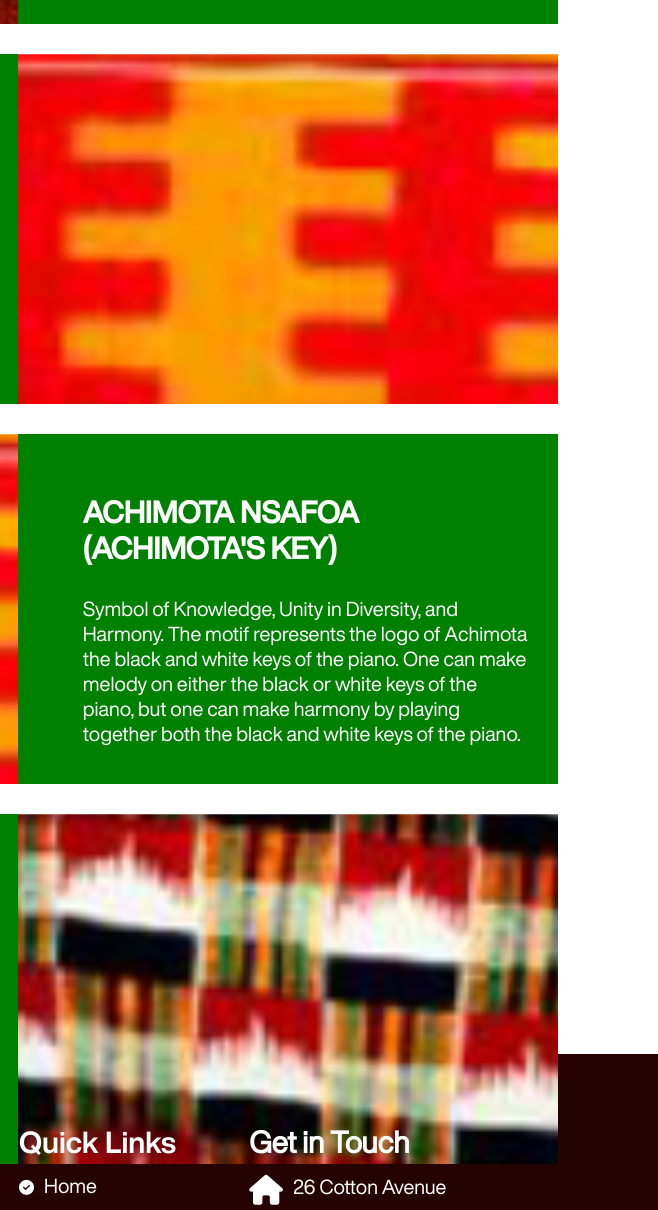
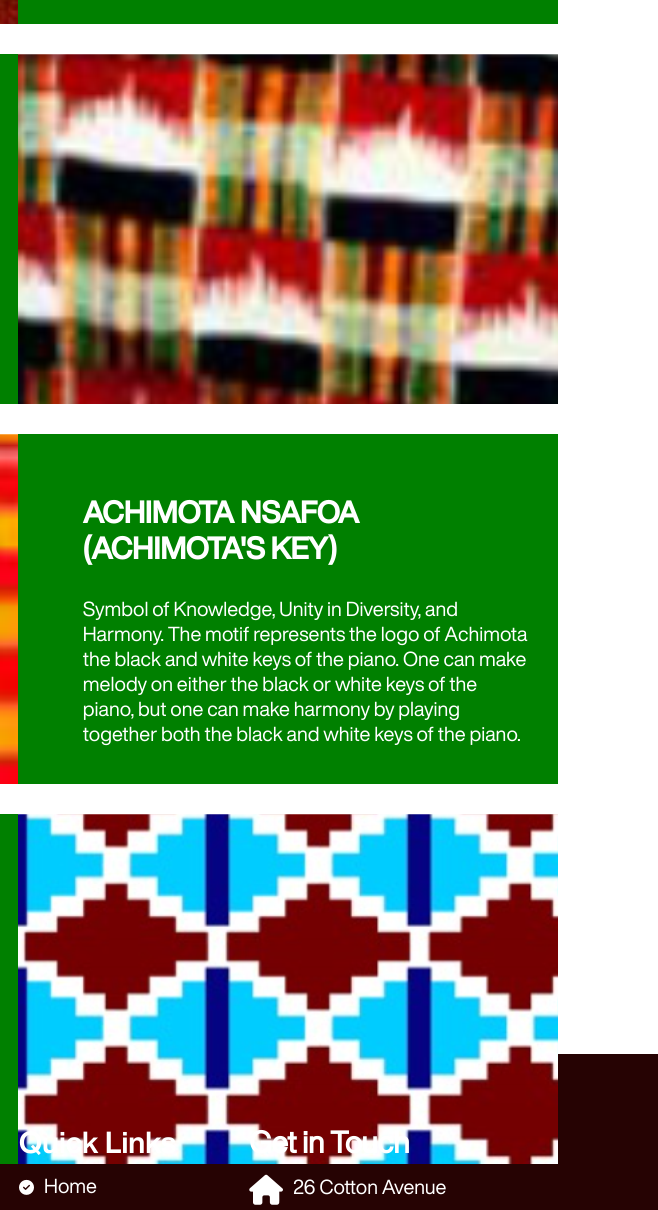
Before and after one commit to Mustapha2024-ui/Pearson-BTEC-Tourism, a plain HTML site: page tourist.html in a window 1280 px wide. Shown: the part 1586-2796 px from the top of the page, 622-1280 px from the left. Drawn offline with Linux system fonts and the light colour scheme; files whose address does not match are found by name.

Commit message:
Update style.css

```diff
--- a/style.css
+++ b/style.css
@@ -641,8 +641,8 @@ nav ul li a:hover {
 .site2 { background: url(texture2.png); }
 .site3 { background: url(texture3.png); }
 .site4 { background: url(texture5.png); }
-.site5 { background: url(texture4.png); }
-.site6 { background: url(texture5.png); }
+.site5 { background: url(texture6.png); }
+.site6 { background: url(texture4.png); }
 
 .texture-card2 {
     height: 21.875rem;           /* 350px */
```
